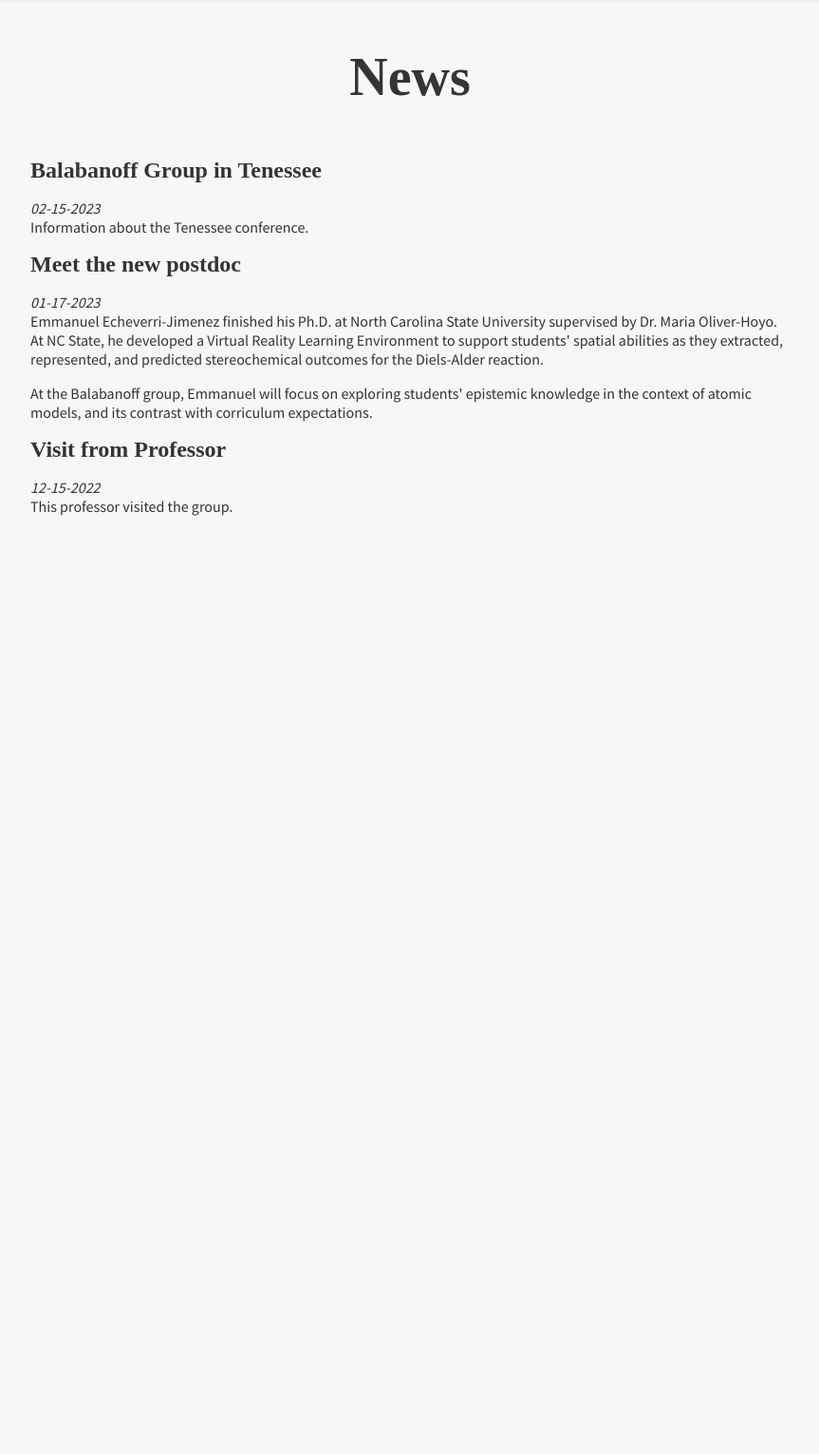
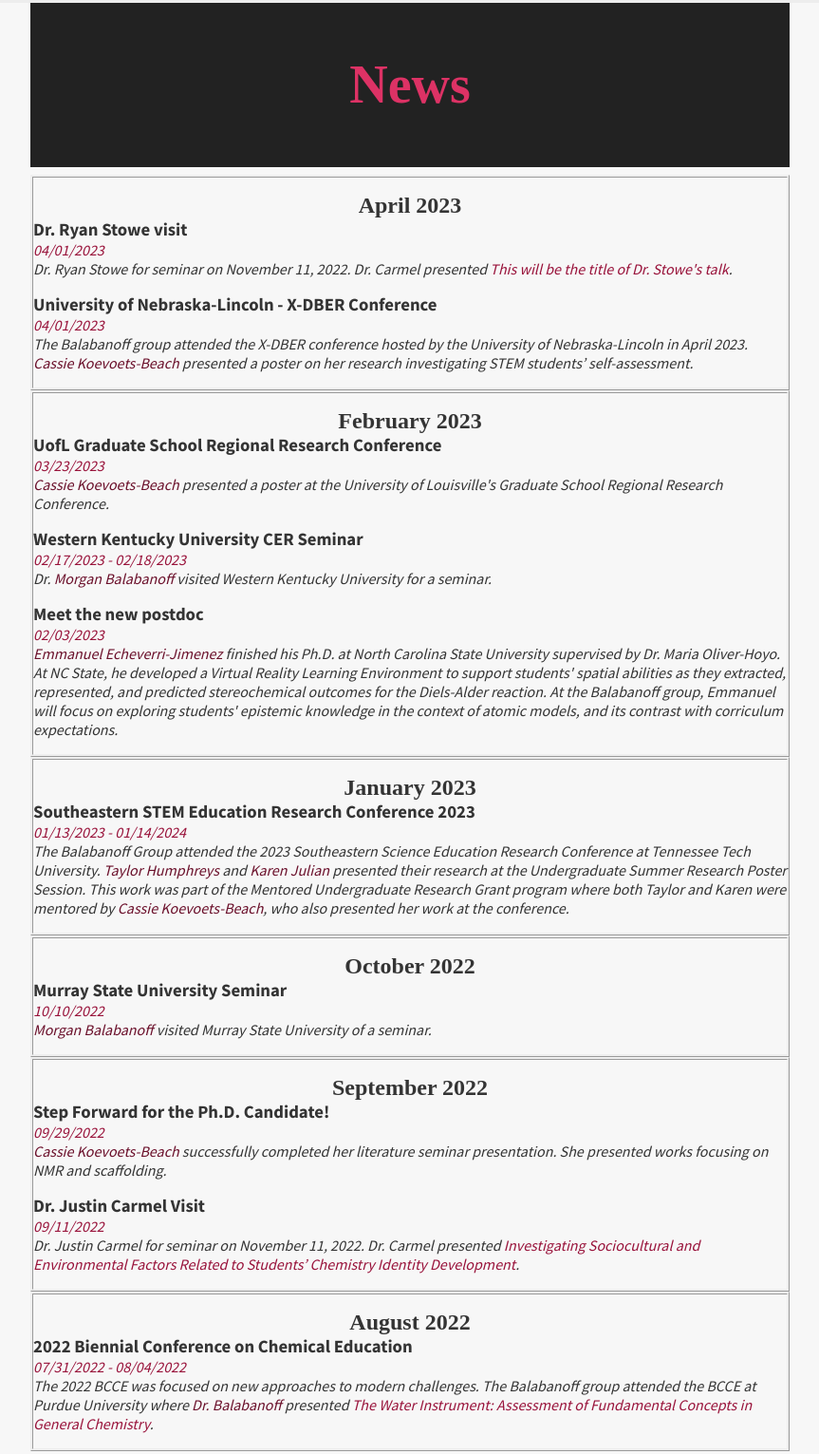
Before and after one commit to eecheve/BalabanoffCER, a plain HTML site: page html/news.html in a window 1280 px wide. Shown: the part 49-1580 px from the top of the page at 95% size, without its empty margins (208-1071 px from the left). Before the commit the page ends 800 px from the top, so only its background shows below. Drawn offline with Linux system fonts and the light colour scheme; a web font is replaced by a local one.

Commit message:
3.14.2023_3:01PM
News page updated, image of past group members added.

```diff
--- a/css/styles.css
+++ b/css/styles.css
@@ -298,3 +298,36 @@ Contact page
     height: 5em;
     width: 100%;
 }
+
+/* =============================================================================
+Blogpost page
+================================================================================ */
+.blogpost{
+    background: #f7f7f7;
+}
+.blogpost .content_title{
+    background-color: #222;
+    color: #dd3265;
+}
+.blogpost h2{
+    text-align: center;
+    margin-top: 1rem;
+    margin-bottom: 0%;
+}
+.blogpost h3{
+    margin-top: 0%;
+}
+.blogpost p{
+    /* margin-block-end: 0%; */
+    margin-top: 0%;
+    margin-bottom: 1rem;
+}
+.blogpost a{
+    color: #6b102b;
+}
+.blogpost em{
+    color: #99133b;
+}
+.blogpost .month{
+    border-style:ridge;
+}
--- a/html/news.html
+++ b/html/news.html
@@ -15,25 +15,70 @@
   <main>
     <section class="nav_panel"></section>
 
+    <section class="blogpost">
       <header>
-      <div class="content_wrap">
+        <div class="content_wrap content_title">
             <h1>News</h1>
         </div>
       </header>
-    <section class="blogpost">
       <div class="content_wrap">
+        <div class="month">
+          <h2 id="Apr2023">April 2023</h2>
           <div class="blog_entry">
-            <h2>Balabanoff Group in Tenessee</h2>
-            <p> <em>02-15-2023</em></br> Information about the Tenessee conference.</p>
+            <h3>Dr. Ryan Stowe visit</h3>
+            <p><em>04/01/2023</em></br> Dr. Ryan Stowe for seminar on November 11, 2022. Dr. Carmel presented <em>This will be the title of Dr. Stowe's talk</em>.</p>
           </div>
           <div class="blog_entry">
-            <h2>Meet the new postdoc</h2>
-            <p><em>01-17-2023</em></br> Emmanuel Echeverri-Jimenez finished his Ph.D. at North Carolina State University supervised by Dr. Maria Oliver-Hoyo. At NC State, he developed a Virtual Reality Learning Environment to support students' spatial abilities as they extracted, represented, and predicted stereochemical outcomes for the Diels-Alder reaction.</p>
-            <p>At the Balabanoff group, Emmanuel will focus on exploring students' epistemic knowledge in the context of atomic models, and its contrast with corriculum expectations.</p>
+            <h3>University of Nebraska-Lincoln - X-DBER Conference</h3>
+            <p><em>04/01/2023</em></br> The Balabanoff group attended the X-DBER conference hosted by the University of Nebraska-Lincoln in April 2023. <a href="group-members.html#Koevoets-Beach">Cassie Koevoets-Beach</a> presented a poster on her research investigating STEM students’ self-assessment.</p>
+          </div>
+        </div>
+        <div class="month">
+          <h2 id="Feb2023">February 2023</h2>
+            <div class="blog_entry">
+              <h3>UofL Graduate School Regional Research Conference</h3>
+              <p><em>03/23/2023</em></br> <a href="group-members.html#Koevoets-Beach">Cassie Koevoets-Beach</a> presented a poster at the University of Louisville's Graduate School Regional Research Conference.</p>
             </div>
             <div class="blog_entry">
-            <h2>Visit from Professor</h2>
-            <p><em>12-15-2022</em></br> This professor visited the group.</p>
+              <h3>Western Kentucky University CER Seminar</h3>
+              <p> <em>02/17/2023 - 02/18/2023</em></br> Dr. <a href="group-members.html#Balabanoff">Morgan Balabanoff</a> visited Western Kentucky University for a seminar.</p>
+            </div>
+            <div class="blog_entry">
+              <h3>Meet the new postdoc</h3>
+              <p><em>02/03/2023</em></br> <a href="group-members.html#Echeverri-Jimenez">Emmanuel Echeverri-Jimenez</a> finished his Ph.D. at North Carolina State University supervised by Dr. Maria Oliver-Hoyo. At NC State, he developed a Virtual Reality Learning Environment to support students' spatial abilities as they extracted, represented, and predicted stereochemical outcomes for the Diels-Alder reaction. At the Balabanoff group, Emmanuel will focus on exploring students' epistemic knowledge in the context of atomic models, and its contrast with corriculum expectations.</p>
+            </div>
+        </div>
+        <div class="month">
+          <h2 id="Jan2023">January 2023</h2>
+            <div class="blog_entry">
+              <h3>Southeastern STEM Education Research Conference 2023</h3>
+              <p><em>01/13/2023 - 01/14/2024</em></br> The Balabanoff Group attended the 2023 Southeastern Science Education Research Conference at Tennessee Tech University. <a href="group-members.html#Humphreys">Taylor Humphreys</a> and <a href="group-members.html#Julian">Karen Julian</a> presented their research at the Undergraduate Summer Research Poster Session. This work was part of the Mentored Undergraduate Research Grant program where both Taylor and Karen were mentored by <a href="group-members.html#Koevoets-Beach">Cassie Koevoets-Beach</a>, who also presented her work at the conference.</p>
+            </div>
+        </div>
+        <div class="month">
+          <h2 id="Oct2022">October 2022</h2>
+            <div class="blog_entry">
+              <h3>Murray State University Seminar</h3>
+              <p><em>10/10/2022</em></br> <a href="group-members.html#Balabanoff">Morgan Balabanoff</a> visited Murray State University of a seminar.</p>
+            </div>
+        </div>
+        <div class="month">
+          <h2 id="Sep2022">September 2022</h2>
+          <div class="blog_entry">
+              <h3>Step Forward for the Ph.D. Candidate!</h3>
+              <p><em>09/29/2022</em></br> <a href="group-members.html#Koevoets-Beach">Cassie Koevoets-Beach</a> successfully completed her literature seminar presentation. She presented works focusing on NMR and scaffolding.</p>
+            </div>
+            <div class="blog_entry">
+              <h3>Dr. Justin Carmel Visit</h3>
+              <p><em>09/11/2022</em></br> Dr. Justin Carmel for seminar on November 11, 2022. Dr. Carmel presented <em>Investigating Sociocultural and Environmental Factors Related to Students’ Chemistry Identity Development</em>.</p>
+            </div>
+        </div>
+        <div class="month">
+          <h2 id="Aug2022">August 2022</h2>
+          <div class="blog_entry">
+            <h3>2022 Biennial Conference on Chemical Education</h3>
+            <p><em>07/31/2022 - 08/04/2022</em></br> The 2022 BCCE was focused on <i>new approaches to modern challenges</i>. The Balabanoff group attended the BCCE at Purdue University where <a href="group-members.html#Balabanoff">Dr. Balabanoff</a> presented <em>The Water Instrument: Assessment of Fundamental Concepts in General Chemistry</em>.</p>
+          </div>
         </div>
       </div>
       </div>
```
Also changed, not shown: html/group-members.html (+12 -12 lines), images/Rachel_picture.jpg (added), 1 other file. Lines whose indentation alone changed are shown as unchanged.
